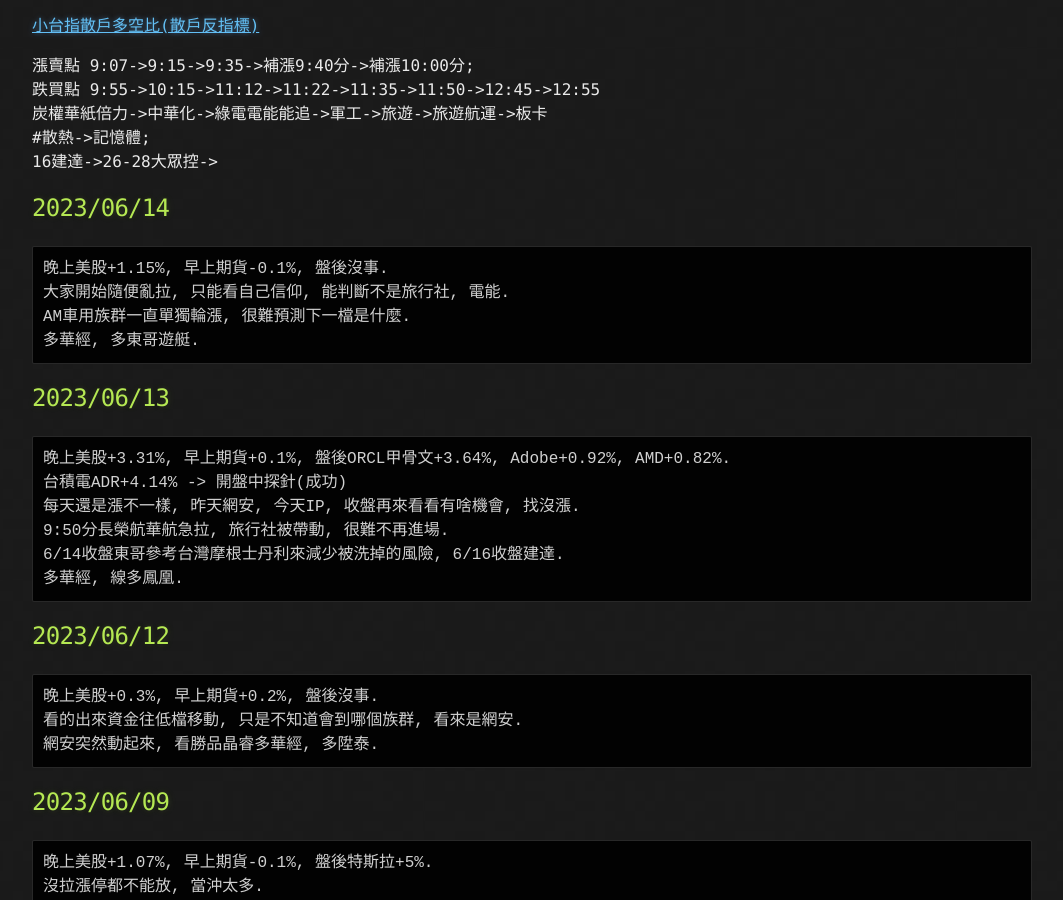
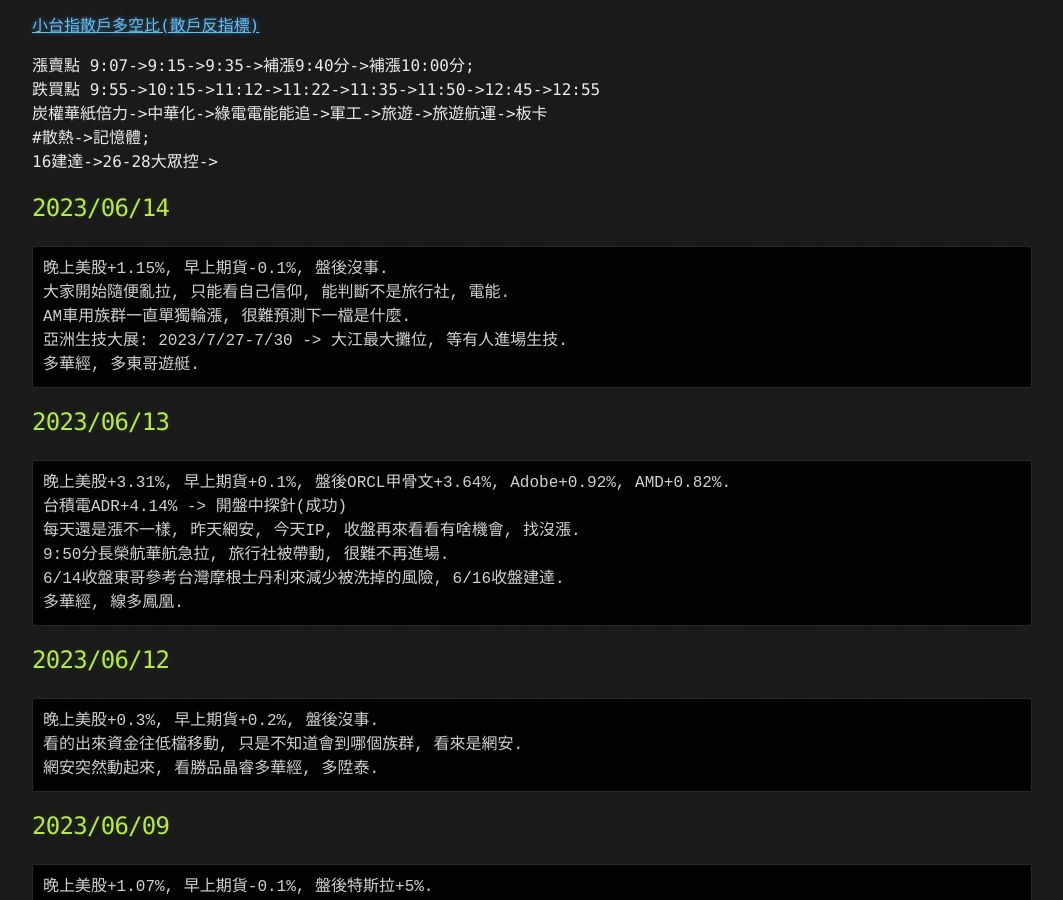
Before and after one commit to lepg5487/Stock_God, a Jekyll site: the page built from index.md, in a window 1280 px wide and 900 px high, scrolled down 484 px. Shown: the whole window, without its empty margins (108-1171 px from the left). Built offline with Jekyll 4.4.1, drawn with Linux system fonts in a browser that asks for light colours; our own code applies the rules of GitHub Pages for plain Markdown files.

Commit message:
Update index.md

````diff
--- a/index.md
+++ b/index.md
@@ -27,6 +27,7 @@
 晚上美股+1.15%, 早上期貨-0.1%, 盤後沒事.
 大家開始隨便亂拉, 只能看自己信仰, 能判斷不是旅行社, 電能.
 AM車用族群一直單獨輪漲, 很難預測下一檔是什麼.
+亞洲生技大展: 2023/7/27-7/30 -> 大江最大攤位, 等有人進場生技.
 多華經, 多東哥遊艇.
 ```
 
````
